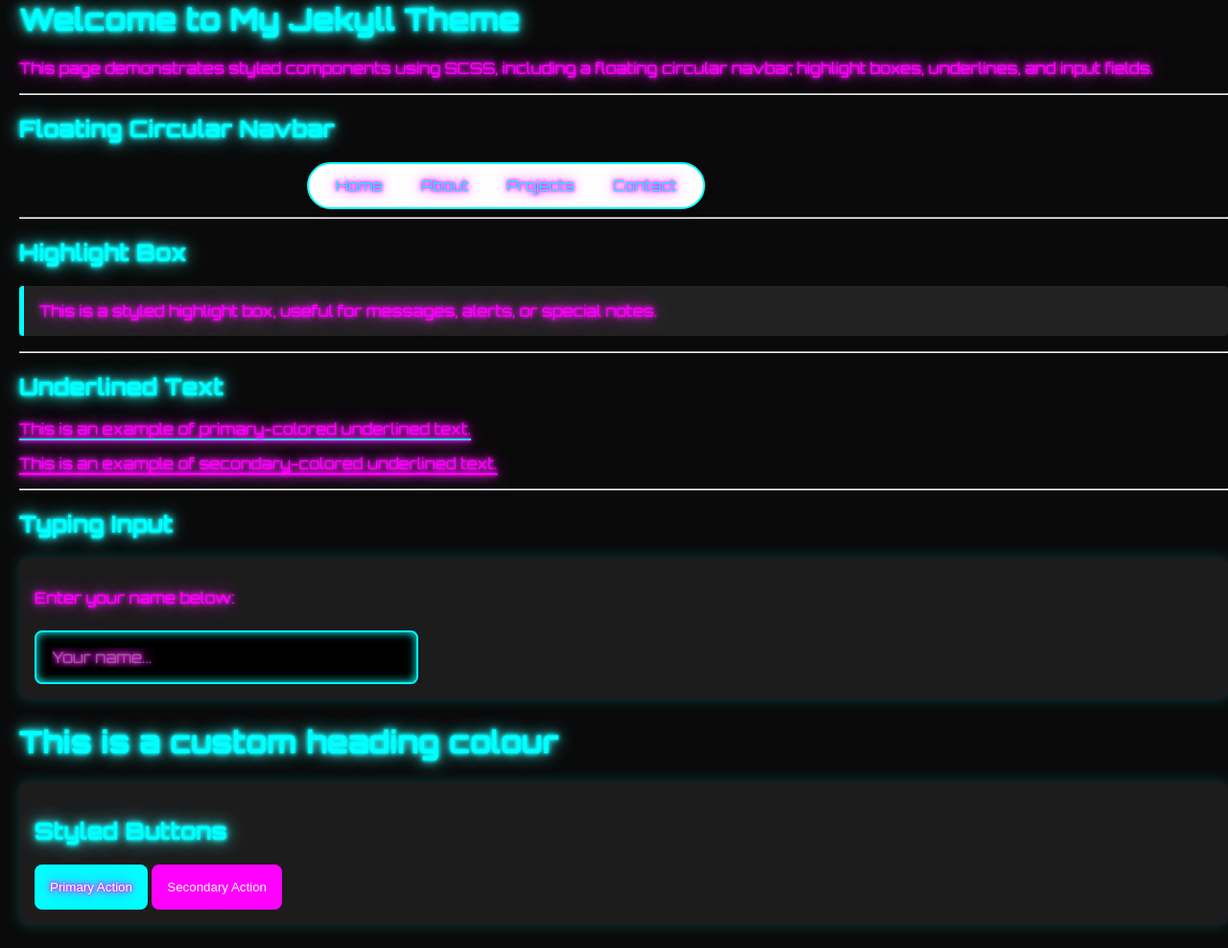
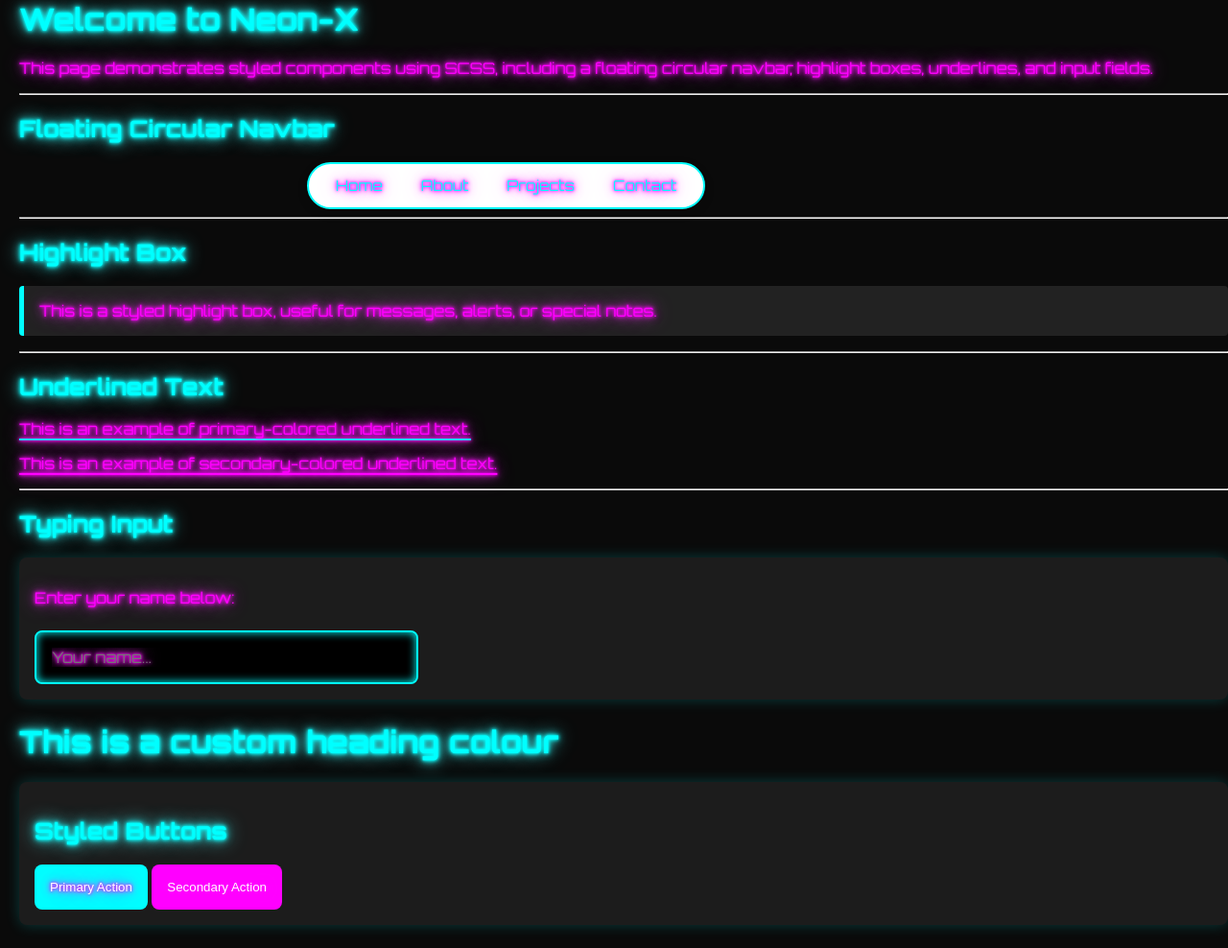
Before and after one commit to v659/jekyll_theme-new-v659, a Jekyll site: the page built from index.md, in a window 1280 px wide. Shown: the whole page at 96% size. Built offline with Jekyll 4.4.1, drawn with Linux system fonts in a browser that asks for light colours.

Commit message:
add name

```diff
--- a/index.md
+++ b/index.md
@@ -5,7 +5,7 @@ title: Home
 
 
 
-# Welcome to My Jekyll Theme
+# Welcome to Neon-X
 
 This page demonstrates styled components using SCSS, including a floating circular navbar, highlight boxes, underlines, and input fields.
 
```
